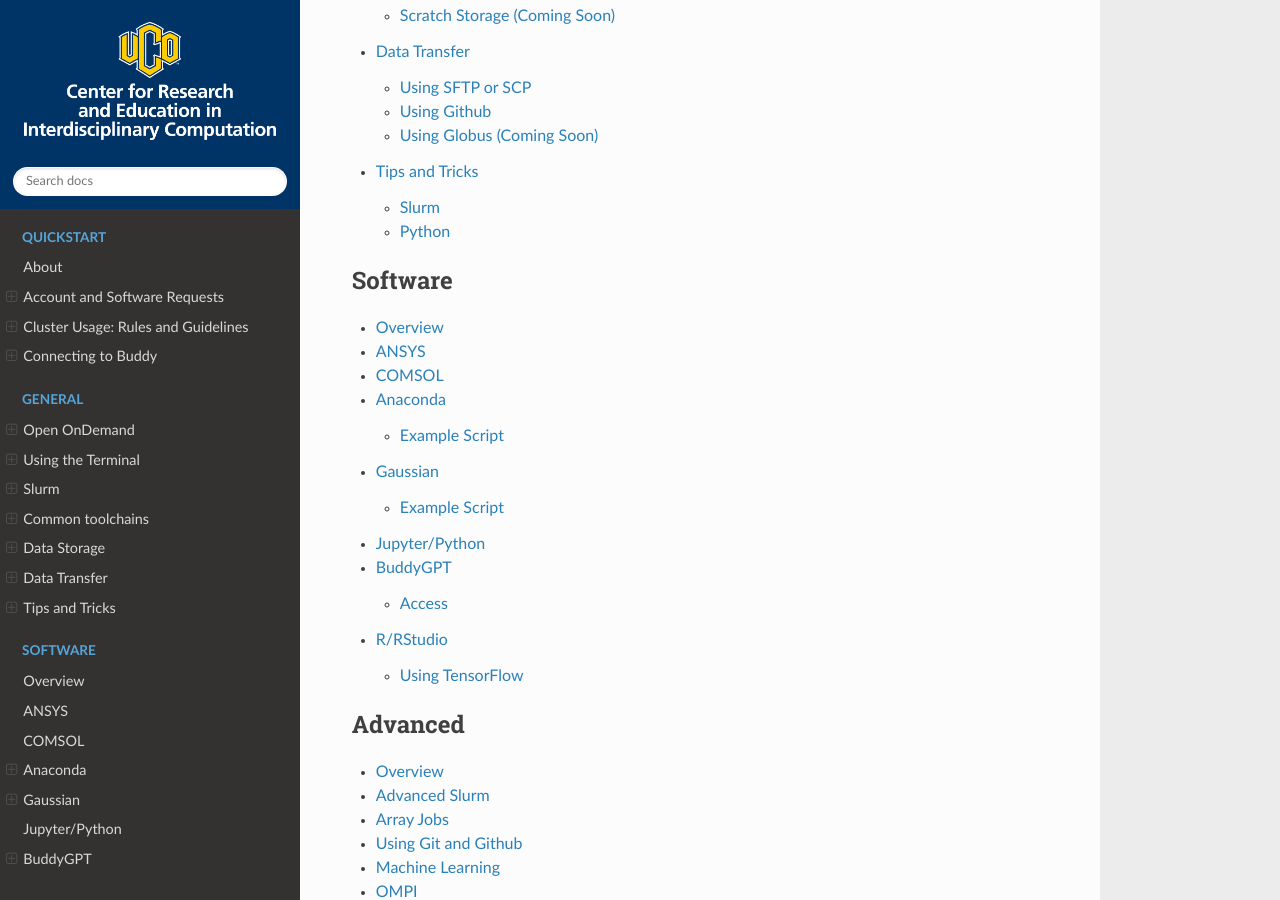
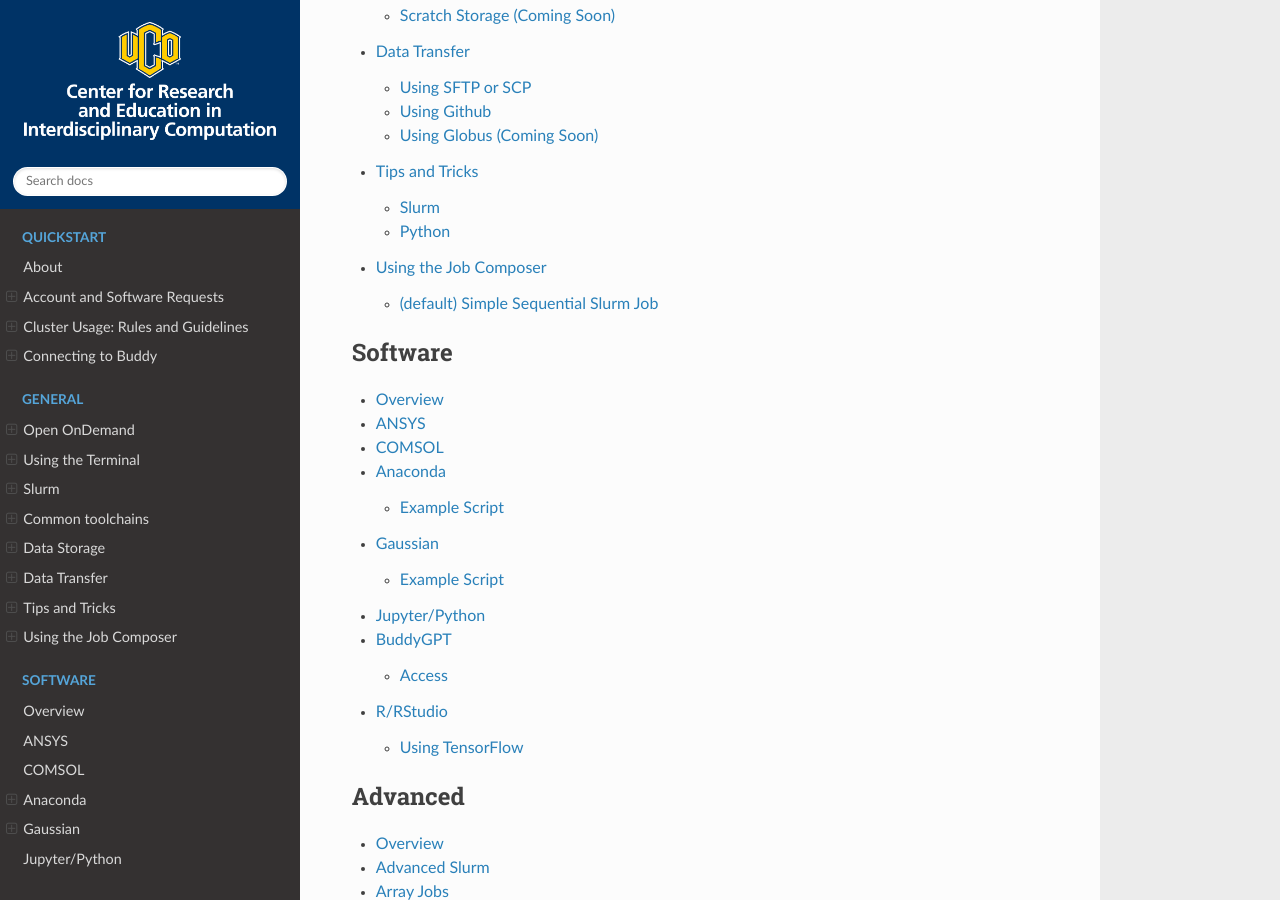
Before and after one commit to UCO-HPC/buddy-documentation, a Sphinx documentation site: the page built from source/index.rst, in a window 1280 px wide and 900 px high, scrolled down 1432 px. Built offline with Sphinx 7.4.7 and the Read the Docs theme 3.1.0, drawn with Linux system fonts in a browser that asks for light colours.

Commit message:
Add Using the job Composer under General section

```diff
--- /dev/null
+++ b/source/general/Job-Composer.rst
@@ -0,0 +1,12 @@
+Using the Job Composer
+======================
+
+This section explains how to use the Job Composer.
+
+(default) Simple Sequential Slurm Job
+-------------------------------------
+
+To use this template:
+
+1. Select the **(default) Simple Sequential Slurm Job** template.
+2. Configure your task using the provided fields.
--- a/source/index.rst
+++ b/source/index.rst
@@ -25,6 +25,7 @@
    general/data_storage.rst
    general/data_transfer.rst
    general/tips.rst
+   general/Job-Composer.rst
 
 .. toctree::
    :maxdepth: 2
```
